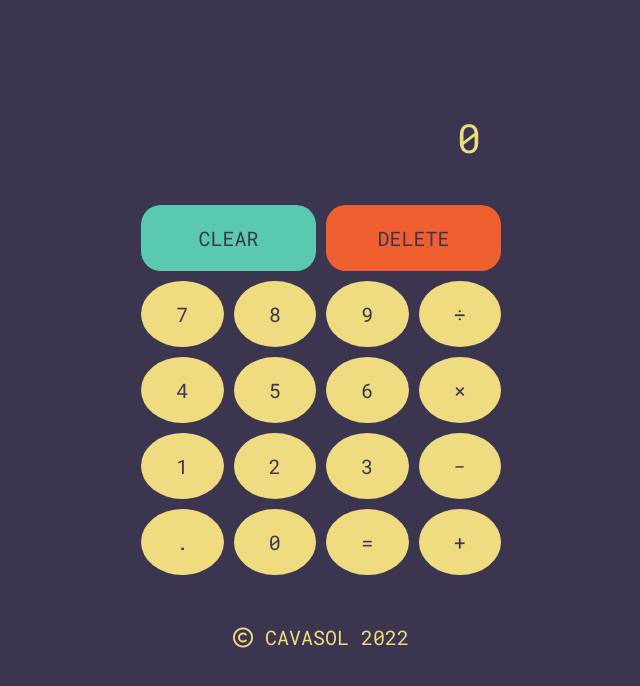
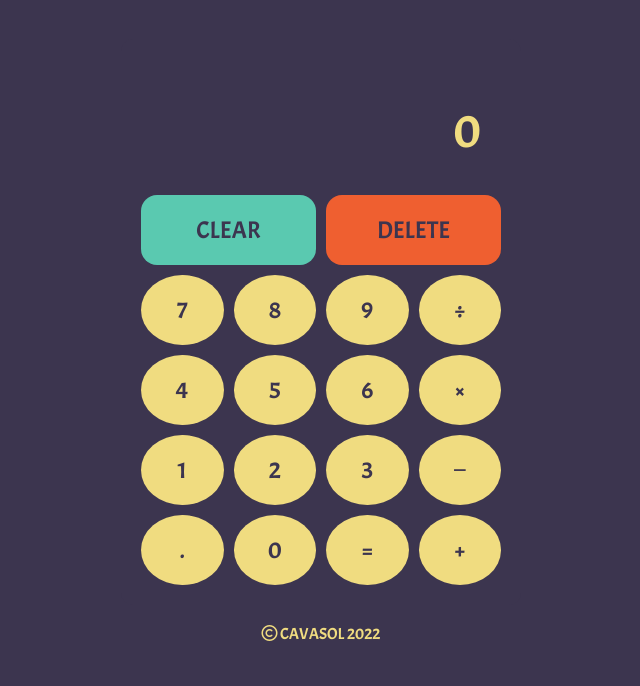
Before and after one commit to CAVASOL/Calculator, a plain HTML site: page index.html in a window 1280 px wide. Shown: the whole page, without its empty margins (319-959 px from the left). Drawn offline with Linux system fonts and the light colour scheme.

Commit message:
font changed

```diff
--- a/css/components/button.css
+++ b/css/components/button.css
@@ -12,7 +12,7 @@ button {
   color: #3C354F;
   border: none;
   font-family: inherit;
-  font-size: inherit;
+  font-size: 24px;
   cursor: pointer;
   outline: none;
 }
@@ -24,7 +24,6 @@ button {
   border: 0;
   border-radius: 50%;
   background-color: var(--btn);
-  font-size: 20px;
 }
 
 .btn:hover {
@@ -39,7 +38,7 @@ button {
 
 .btn-clear {
   color: #3C354F;
-  border-radius: 20px;
+  border-radius: 16px;
   background-color: var(--btn-red);
 }
 
@@ -55,7 +54,7 @@ button {
 
 .btn-delete {
   color: #3C354F;
-  border-radius: 20px;
+  border-radius: 16px;
   background-color: var(--btn-blue);
 }
 
--- a/css/components/footer.css
+++ b/css/components/footer.css
@@ -4,7 +4,7 @@
   justify-content: center;
   width: 100vw;
   padding: 10px;
-  font-size: 20px;
+  font-size: 16px;
   margin-top: 20px;
 }
 
--- a/css/components/screen.css
+++ b/css/components/screen.css
@@ -1,20 +1,18 @@
 .screen {
   padding: 10px 20px;
-  /* border: 2px var(--border) solid; */
-  border-radius: 5px;
   margin-bottom: 20px;
   background-color: var(--screen);
   text-align: right;
-  word-wrap: break-word;
-  word-break: break-all;
+  /* word-wrap: break-word;
+  word-break: break-all; */
 }
 
 .screen-last {
   min-height: 32px;
-  font-size: 20px;
+  font-size: 24px;
 }
 
 .screen-current {
   min-height: 64px;
-  font-size: 40px;
+  font-size: 48px;
 }
--- a/css/style.css
+++ b/css/style.css
@@ -34,7 +34,7 @@ html {
 body {
   margin: 0;
   background-color: var(--background);
-  font-family: 'Roboto Mono', monospace;
+  font-family: 'Acme', sans-serif;
   color: var(--font);
 }
 
--- a/index.html
+++ b/index.html
@@ -1,27 +1,23 @@
 <!DOCTYPE html>
+
 <html lang="en">
-
   <head>
     <meta charset="UTF-8" />
     <meta name="viewport" content="width=device-width, initial-scale=1.0" />
     <link rel="stylesheet" href="css/style.css" />
-
     <script src="https://kit.fontawesome.com/ff3772a0a2.js" crossorigin="anonymous"></script>
     <script src="main.js" defer></script>
     <title>Calculator</title>
-
-    <link href="https://fonts.googleapis.com/css2?family=Roboto+Mono&display=swap" rel="stylesheet">
+    <link href="https://fonts.googleapis.com/css2?family=Acme&display=swap" rel="stylesheet">
   </head>
 
   <body>
-
     <main class="main">
       <div class="calculator">
         <div class="screen">
           <div class="screen-last" id="lastOperationScreen"></div>
           <div class="screen-current" id="currentOperationScreen">0</div>
         </div>
-
         <div class="buttons">
           <button class="btn btn-clear span-2" id="clearBtn" onclick="this.blur();"> CLEAR </button>
           <button class="btn btn-delete span-2" id="deleteBtn" onclick="this.blur();"> DELETE </button>
@@ -47,10 +43,8 @@
         </div>
       </div>
     </main>
-
     <footer class="footer">
       <p> <i class="fa-regular fa-copyright"></i> <a href="https://github.com/cavasol" target="_blank"> CAVASOL </a> <script> document.write(new Date().getFullYear()) </script> </p>
     </footer>
-
   </body>
 </html>
```
